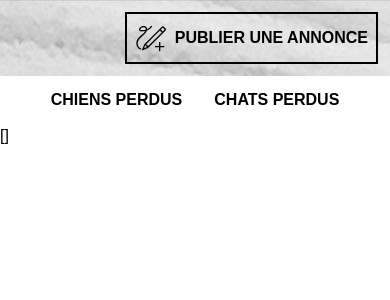
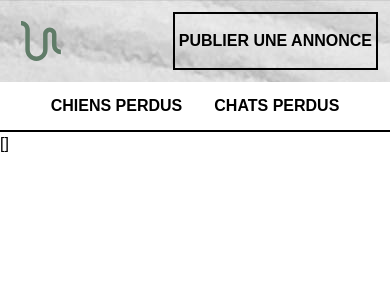
Before and after one commit to luciegst/back-home, a Vue app in the folder front/: page / in a window 390 px wide. Shown: the top 300 px of the page. Built offline with nearby package versions, Linux system fonts and the light colour scheme; no server answers.

Commit message:
[start_project] update navbar and add new store for device

```diff
--- a/front/src/App.vue
+++ b/front/src/App.vue
@@ -1,6 +1,17 @@
 <script setup lang="ts">
 import { RouterView } from 'vue-router'
 import NavBar from './components/NavBar.vue'
+import { useDeviceStore } from '@/stores/device'
+import { onMounted } from 'vue'
+
+const deviceStore = useDeviceStore()
+
+onMounted(() => {
+  window.addEventListener('resize', () => {
+    deviceStore.updateDevice()
+  })
+  deviceStore.updateDevice()
+})
 </script>
 
 <template>
--- a/front/src/components/NavBar.vue
+++ b/front/src/components/NavBar.vue
@@ -1,51 +1,57 @@
 <script setup lang="ts">
 import { useRouter } from 'vue-router'
+import { useDeviceStore } from '@/stores/device'
+import { computed } from 'vue'
 
+const deviceStore = useDeviceStore()
 const router = useRouter()
+
+const isMobile = computed(() => deviceStore.deviceType === 'mobile')
 
 const goToAdPage = () => {
   router.push({ name: 'ad.page' })
-}
-
-const goToLostDogs = () => {
-  router.push({ name: 'lost.dogs' })
-}
-
-const goToLostCats = () => {
-  router.push({ name: 'lost.cats' })
 }
 </script>
 
 <template>
   <nav tabindex="-1" id="nav-example" class="h-full">
-    <div class="flex justify-end bg-texture-pattern">
+    <div class="flex justify-between bg-texture-pattern">
+      <RouterLink to="/">
+        <img v-if="!isMobile" class="my-3 mx-3 px-1 py-1" src="@/assets/logo.svg" alt="logo site" />
+        <img
+          v-if="isMobile"
+          class="my-3 mx-3 px-1 py-1"
+          src="@/assets/mobile_logo.svg"
+          alt="logo site"
+        />
+      </RouterLink>
       <button
-        class="cursor-pointer flex gap-2 items-center my-3 mx-3 px-2 py-2 border-solid border-2 text-base font-semibold uppercase hover:bg-black hover:text-white"
+        class="cursor-pointer flex gap-2 items-center my-3 mx-3 px-1 py-1 border-solid border-2 text-base font-semibold uppercase hover:bg-black hover:text-white"
         aria-haspopup="true"
         @click="goToAdPage()"
       >
-        <img src="@/assets/icons/pencil-mark-plus.svg" />
+        <img v-if="!isMobile" src="@/assets/icons/pencil-mark-plus.svg" alt="crayon" />
         Publier une annonce
       </button>
     </div>
-    <ul class="flex gap-4 justify-center my-3 mx-3">
+    <div class="py-3 px-3 border-solid border-b-2">
+      <ul class="flex gap-4 justify-center">
         <li>
-        <a
+          <RouterLink
             class="text-base font-semibold uppercase px-2 py-2 hover:border-b-4"
-          href="#"
-          @click.prevent="goToLostDogs()"
-          >Chiens perdus</a
+            to="/lost/dogs"
+            >Chiens perdus</RouterLink
           >
         </li>
         <li>
-        <a
+          <RouterLink
             class="text-base font-semibold uppercase px-2 py-2 hover:border-b-4"
-          href="#"
-          @click.prevent="goToLostCats()"
-          >Chats perdus</a
+            to="/lost/cats"
+            >Chats perdus</RouterLink
           >
         </li>
       </ul>
+    </div>
   </nav>
 </template>
 
--- a/front/src/stores/counter.ts
+++ /dev/null
@@ -1,12 +0,0 @@
-import { ref, computed } from 'vue'
-import { defineStore } from 'pinia'
-
-export const useCounterStore = defineStore('counter', () => {
-  const count = ref(0)
-  const doubleCount = computed(() => count.value * 2)
-  function increment() {
-    count.value++
-  }
-
-  return { count, doubleCount, increment }
-})
--- /dev/null
+++ b/front/src/stores/device.ts
@@ -0,0 +1,29 @@
+import { defineStore } from 'pinia'
+import { ref } from 'vue'
+
+export const useDeviceStore = defineStore('device', () => {
+  const deviceType = ref<string>('')
+  //using Tailwind breakpoints
+  const breakpoints = ref<{ mobile: number; tablet: number; desktop: number }>({
+    mobile: 640, // Tailwind 'sm'
+    tablet: 768, // Tailwind 'md'
+    desktop: 1024 // Tailwind 'lg'
+  })
+  function getDeviceType() {
+    const screenWidth = window.innerWidth
+    if (screenWidth < breakpoints.value.mobile) {
+      // Tailwind 'sm'
+      return 'mobile'
+    } else if (screenWidth < breakpoints.value.tablet) {
+      // Tailwind 'md'
+      return 'tablet'
+    } else {
+      // Tailwind 'lg', 'xl', '2xl
+      return 'desktop'
+    }
+  }
+  function updateDevice() {
+    deviceType.value = getDeviceType()
+  }
+  return { deviceType, updateDevice }
+})
```
Also changed, not shown: front/src/assets/logo.svg, front/src/assets/mobile_logo.svg (added). Lines whose indentation alone changed are shown as unchanged.
